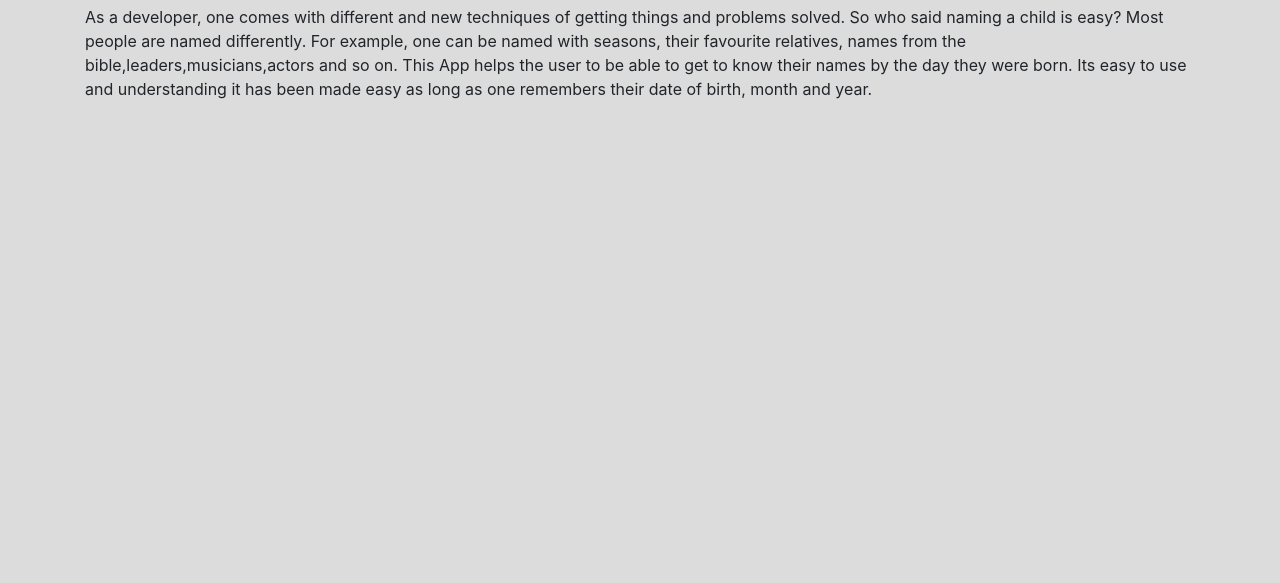
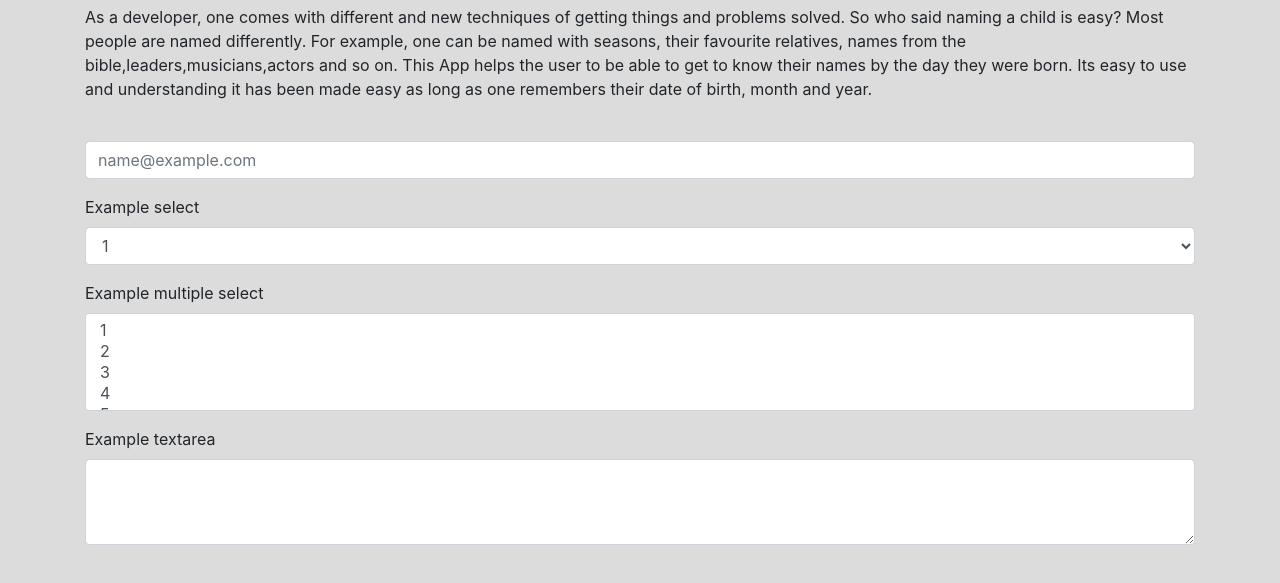
Before and after one commit to SophieO1970/Ghana-Akan-Names, a plain HTML site: page index.html in a window 1280 px wide. Shown: the part 51-634 px from the top of the page. Drawn offline with nearby package versions, Linux system fonts and the light colour scheme.

Commit message:
add a form

```diff
--- a/index.html
+++ b/index.html
@@ -5,7 +5,7 @@
     <meta name="viewport" content="width=device-width, initial-scale=1.0">
     <link rel="stylesheet" href="https://stackpath.bootstrapcdn.com/bootstrap/4.5.2/css/bootstrap.min.css" integrity="sha384-JcKb8q3iqJ61gNV9KGb8thSsNjpSL0n8PARn9HuZOnIxN0hoP+VmmDGMN5t9UJ0Z" crossorigin="anonymous">
     <link rel="stylesheet" href="css/styles.css" type="text/css">
-    <title>Akan Nmaes</title>
+    <title>Akan Names</title>
 </head>
 <body>
     <div class="container">
@@ -17,8 +17,37 @@
                 This App helps the user to be able to get to know their names by the day they were born. Its easy to
                 use and understanding it has been made easy as long as one remembers their date of birth, month and year.
             </p>
-
         </div>
+        <form>
+            <div class="form-group">
+              <label for="exampleFormControlInput1"></label>
+              <input type="email" class="form-control" id="exampleFormControlInput1" placeholder="name@example.com">
+            </div>
+            <div class="form-group">
+              <label for="exampleFormControlSelect1">Example select</label>
+              <select class="form-control" id="exampleFormControlSelect1">
+                <option>1</option>
+                <option>2</option>
+                <option>3</option>
+                <option>4</option>
+                <option>5</option>
+              </select>
+            </div>
+            <div class="form-group">
+              <label for="exampleFormControlSelect2">Example multiple select</label>
+              <select multiple class="form-control" id="exampleFormControlSelect2">
+                <option>1</option>
+                <option>2</option>
+                <option>3</option>
+                <option>4</option>
+                <option>5</option>
+              </select>
+            </div>
+            <div class="form-group">
+              <label for="exampleFormControlTextarea1">Example textarea</label>
+              <textarea class="form-control" id="exampleFormControlTextarea1" rows="3"></textarea>
+            </div>
+          </form>
 
     </div>
     <script src="https://code.jquery.com/jquery-3.5.1.slim.min.js" integrity="sha384-DfXdz2htPH0lsSSs5nCTpuj/zy4C+OGpamoFVy38MVBnE+IbbVYUew+OrCXaRkfj" crossorigin="anonymous"></script>
```
